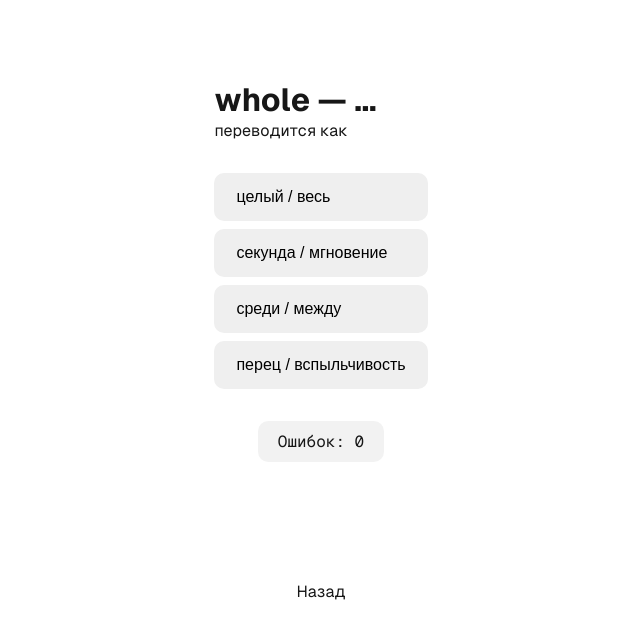
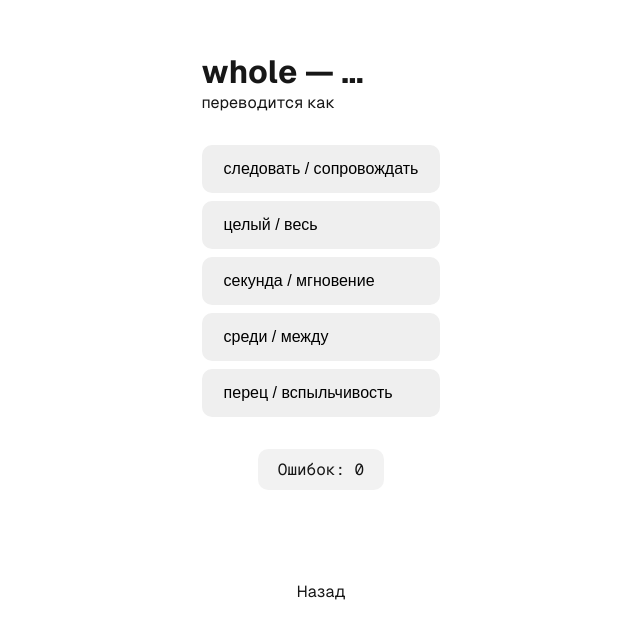
Before and after one commit to Suyukee/english-helper, a Next.js app: page /a2 in a window 1280 px wide. Shown: the part 119-758 px from the top of the page, without its empty margins (319-959 px from the left). Built offline with nearby package versions, Linux system fonts and the light colour scheme.

Commit message:
Добавил пятый вариант

```diff
--- a/src/api/getWords.ts
+++ b/src/api/getWords.ts
@@ -9,7 +9,7 @@ export function getRightWord(level: WordLevel) {
 export function getFakeWords(level: WordLevel, rightWord: Word) {
 	const fakeWords = [rightWord];
 
-	while (fakeWords.length < 4) {
+	while (fakeWords.length < 5) {
 		const word = words[level][Math.floor(Math.random() * words[level].length)];
 		if (!fakeWords.includes(word)) {
 			fakeWords.push(word);
--- a/src/components/answer-options/AnswerOptions.tsx
+++ b/src/components/answer-options/AnswerOptions.tsx
@@ -13,7 +13,7 @@ interface Props {
 export default function AnswerOptions({ rightWord, answerOptions }: Props) {
 	const router = useRouter();
 
-	const [selectedWord, setSelectedWord] = useState([false, false, false, false]);
+	const [selectedWord, setSelectedWord] = useState([false, false, false, false, false]);
 
 	const rightIndex = useMemo(() => {
 		return answerOptions.findIndex((word) => word === rightWord);
@@ -38,7 +38,7 @@ export default function AnswerOptions({ rightWord, answerOptions }: Props) {
 	const handleShowNext = () => {
 		setTimeout(() => {
 			router.refresh();
-			setSelectedWord([false, false, false, false]);
+			setSelectedWord([false, false, false, false, false]);
 		}, 300);
 	};
 
```
